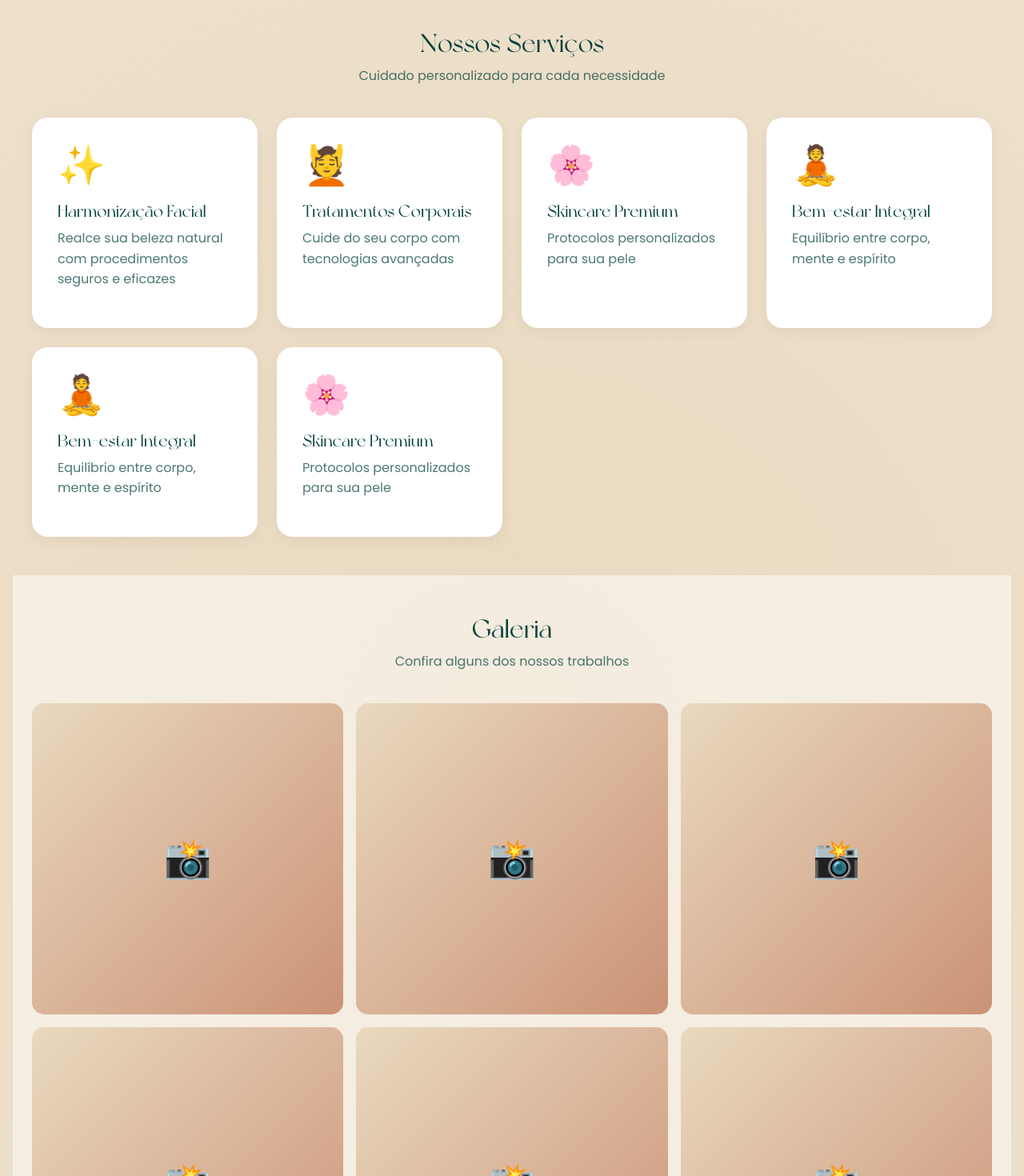
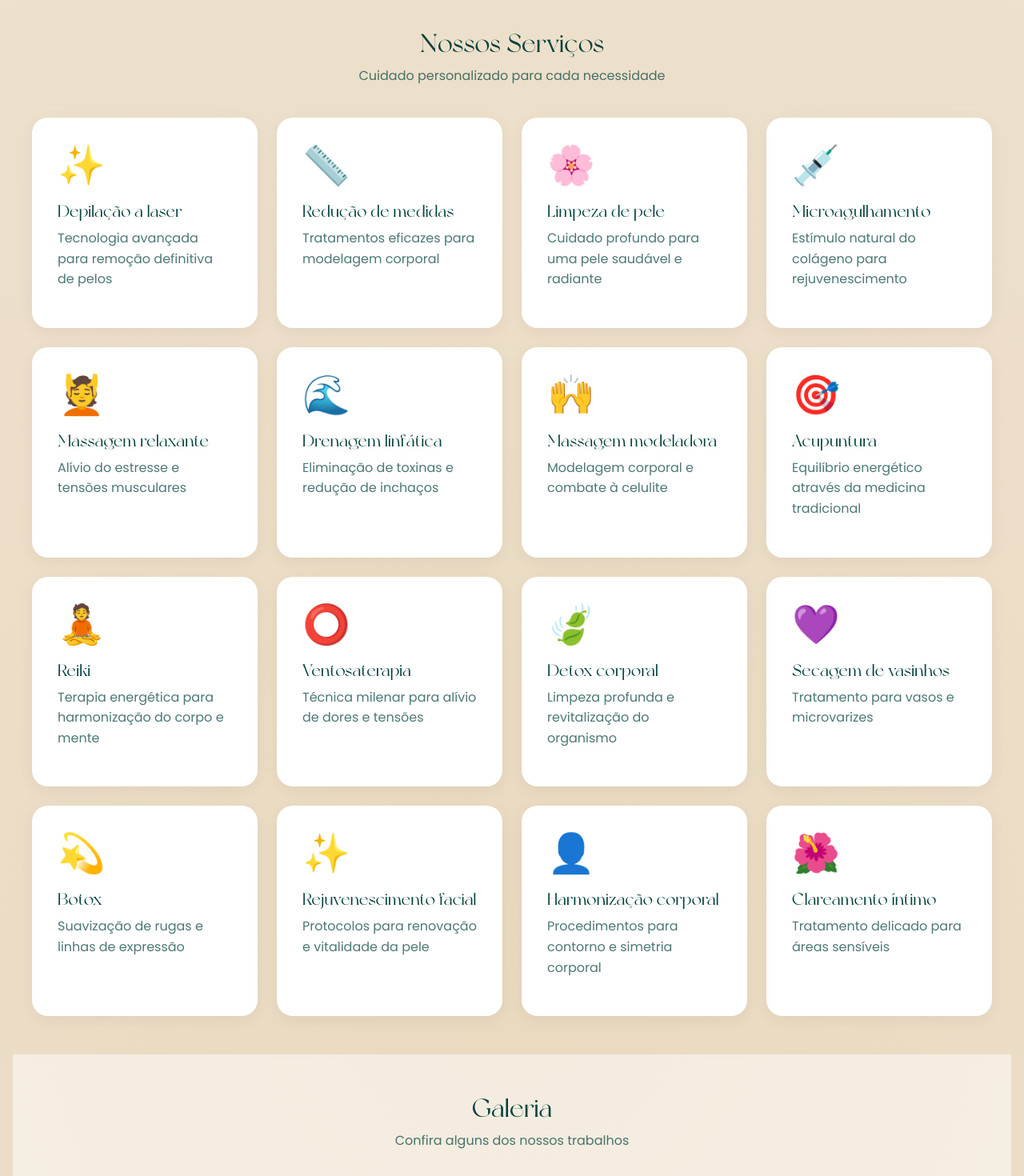
Before and after one commit to HeronNepomuceno/unita-site, a SvelteKit app: page / in a window 1280 px wide. Shown: the part 1301-2771 px from the top of the page at 80% size. Built offline with nearby package versions, Linux system fonts and the light colour scheme.

Commit message:
refactor: add the really services list

```diff
--- a/src/routes/+page.svelte
+++ b/src/routes/+page.svelte
@@ -1,35 +1,86 @@
 <script lang="ts">
+
 	const services = [
 		{
-			title: 'Harmonização Facial',
-			description: 'Realce sua beleza natural com procedimentos seguros e eficazes',
+			title: 'Depilação a laser',
+			description: 'Tecnologia avançada para remoção definitiva de pelos',
 			icon: '✨'
 		},
 		{
-			title: 'Tratamentos Corporais',
-			description: 'Cuide do seu corpo com tecnologias avançadas',
+			title: 'Redução de medidas',
+			description: 'Tratamentos eficazes para modelagem corporal',
+			icon: '📏'
+		},
+		{
+			title: 'Limpeza de pele',
+			description: 'Cuidado profundo para uma pele saudável e radiante',
+			icon: '🌸'
+		},
+		{
+			title: 'Microagulhamento',
+			description: 'Estímulo natural do colágeno para rejuvenescimento',
+			icon: '💉'
+		},
+		{
+			title: 'Massagem relaxante',
+			description: 'Alívio do estresse e tensões musculares',
 			icon: '💆'
 		},
 		{
-			title: 'Skincare Premium',
-			description: 'Protocolos personalizados para sua pele',
-			icon: '🌸'
+			title: 'Drenagem linfática',
+			description: 'Eliminação de toxinas e redução de inchaços',
+			icon: '🌊'
 		},
 		{
-			title: 'Bem-estar Integral',
-			description: 'Equilíbrio entre corpo, mente e espírito',
+			title: 'Massagem modeladora',
+			description: 'Modelagem corporal e combate à celulite',
+			icon: '🙌'
+		},
+		{
+			title: 'Acupuntura',
+			description: 'Equilíbrio energético através da medicina tradicional',
+			icon: '🎯'
+		},
+		{
+			title: 'Reiki',
+			description: 'Terapia energética para harmonização do corpo e mente',
 			icon: '🧘'
 		},
 		{
-			title: 'Bem-estar Integral',
-			description: 'Equilíbrio entre corpo, mente e espírito',
-			icon: '🧘'
+			title: 'Ventosaterapia',
+			description: 'Técnica milenar para alívio de dores e tensões',
+			icon: '⭕'
 		},
 		{
-			title: 'Skincare Premium',
-			description: 'Protocolos personalizados para sua pele',
-			icon: '🌸'
+			title: 'Detox corporal',
+			description: 'Limpeza profunda e revitalização do organismo',
+			icon: '🍃'
 		},
+		{
+			title: 'Secagem de vasinhos',
+			description: 'Tratamento para vasos e microvarizes',
+			icon: '💜'
+		},
+		{
+			title: 'Botox',
+			description: 'Suavização de rugas e linhas de expressão',
+			icon: '💫'
+		},
+		{
+			title: 'Rejuvenescimento facial',
+			description: 'Protocolos para renovação e vitalidade da pele',
+			icon: '✨'
+		},
+		{
+			title: 'Harmonização corporal',
+			description: 'Procedimentos para contorno e simetria corporal',
+			icon: '👤'
+		},
+		{
+			title: 'Clareamento íntimo',
+			description: 'Tratamento delicado para áreas sensíveis',
+			icon: '🌺'
+		}
 	];
 
 	const testimonials = [
```
